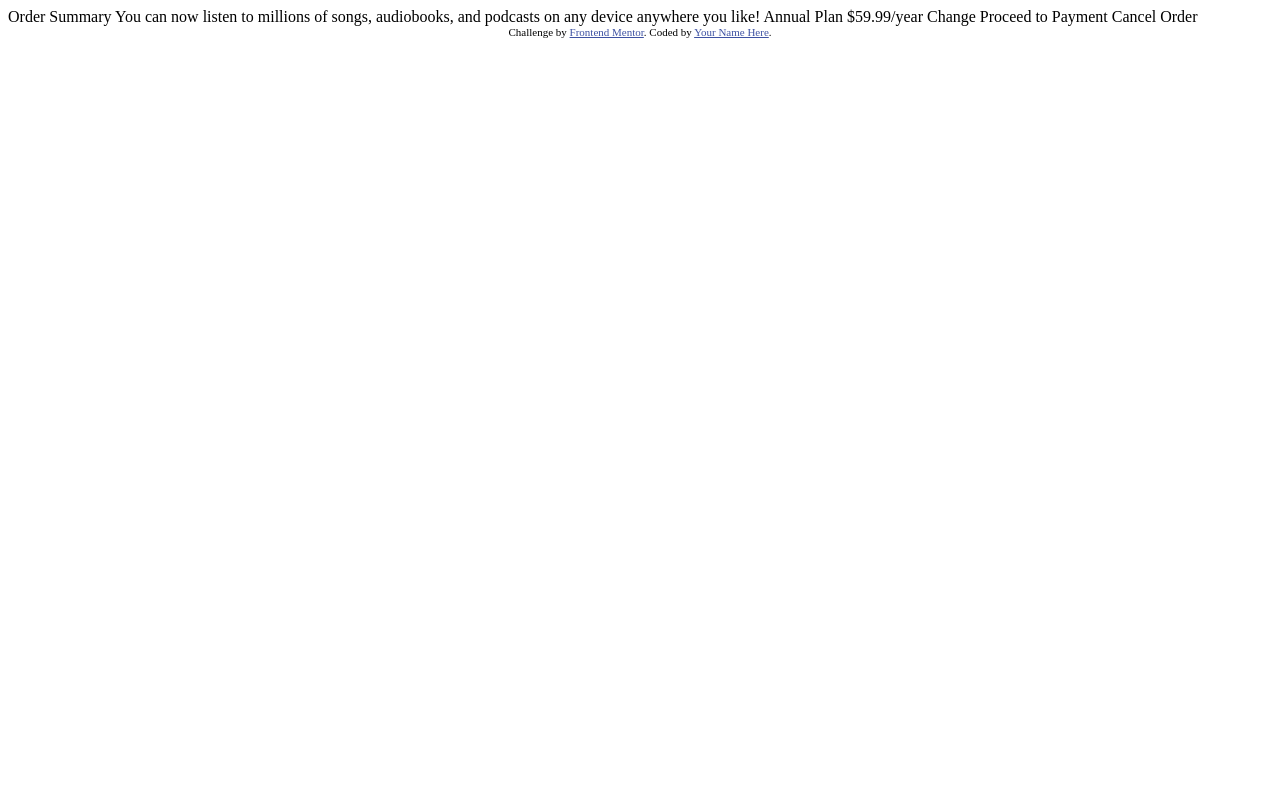
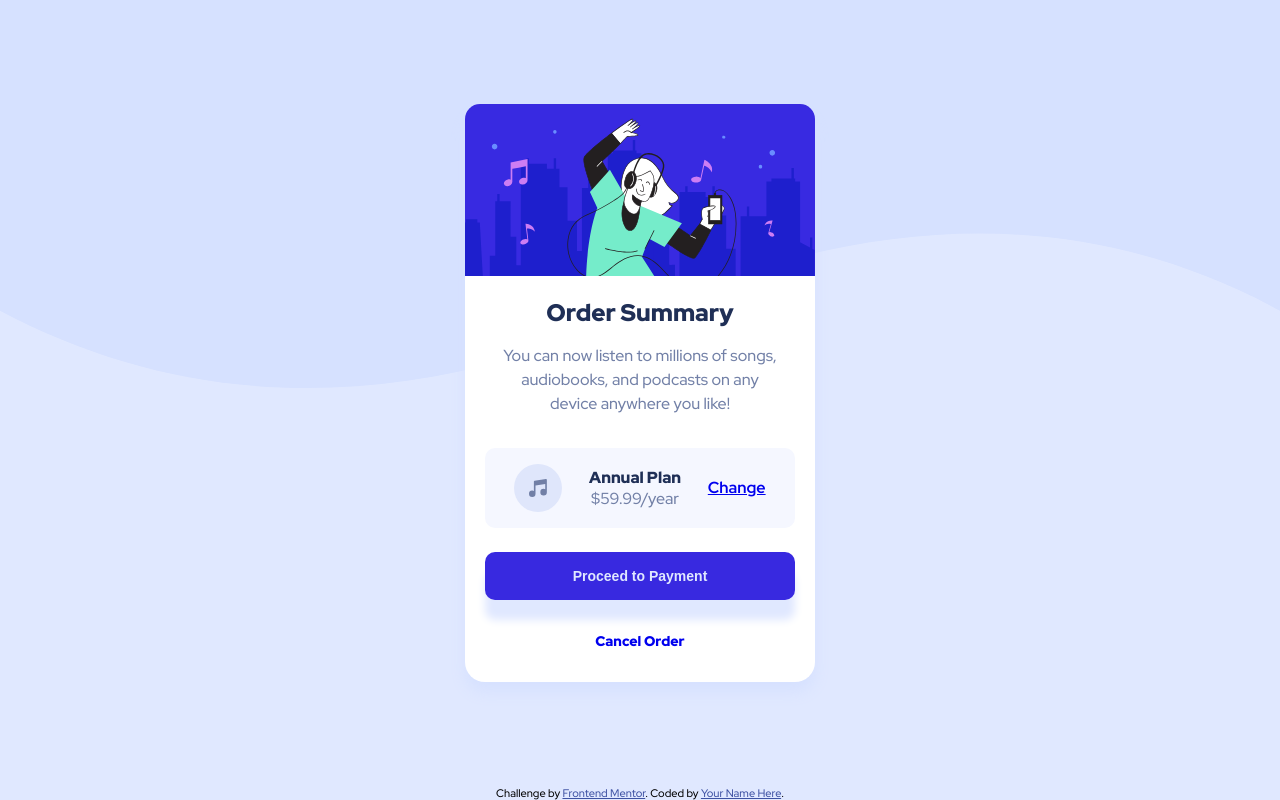
Before and after one commit to YanBaetas/order-summary-component, a plain HTML site: page index.html in a window 1280 px wide. Drawn offline with Linux system fonts and the light colour scheme.

Commit message:
Styles added

```diff
--- a/index.html
+++ b/index.html
@@ -1,37 +1,65 @@
 <!DOCTYPE html>
 <html lang="en">
   <head>
-  <meta charset="UTF-8">
-  <meta name="viewport" content="width=device-width, initial-scale=1.0"> <!-- displays site properly based on user's device -->
+    <meta charset="UTF-8" />
+    <meta name="viewport" content="width=device-width, initial-scale=1.0" />
+    <!-- displays site properly based on user's device -->
+    <link rel="preconnect" href="https://fonts.googleapis.com" />
+    <link rel="preconnect" href="https://fonts.gstatic.com" crossorigin />
+    <link
+      href="https://fonts.googleapis.com/css2?family=Red+Hat+Display:wght@500;700;900&display=swap"
+      rel="stylesheet"
+    />
+    <link rel="stylesheet" href="./styles.css" />
 
-  <link rel="icon" type="image/png" sizes="32x32" href="./images/favicon-32x32.png">
+    <link
+      rel="icon"
+      type="image/png"
+      sizes="32x32"
+      href="./images/favicon-32x32.png"
+    />
 
     <title>Frontend Mentor | Order summary card</title>
-
-  <!-- Feel free to remove these styles or customise in your own stylesheet 👍 -->
-  <style>
-    .attribution { font-size: 11px; text-align: center; }
-    .attribution a { color: hsl(228, 45%, 44%); }
-  </style>
   </head>
   <body>
+    <main>
+      <div class="card">
+        <div class="hero-banner">
+          <img src="./images/illustration-hero.svg" alt="" />
+        </div>
 
-  Order Summary
+        <section class="order-summary">
+          <h1>Order Summary</h1>
 
-  You can now listen to millions of songs, audiobooks, and podcasts on any
-  device anywhere you like!
+          <div class="description-text">
+            <p>
+              You can now listen to millions of songs, audiobooks, and podcasts
+              on any device anywhere you like!
+            </p>
+          </div>
 
-  Annual Plan
-  $59.99/year
+          <div class="items">
+            <img src="./images/icon-music.svg" alt="Icon Music" />
+            <div class="details">
+              <span class="plan">Annual Plan</span>
+              <span class="price">$59.99/year</span>
+            </div>
+            <a href="#">Change</a>
+          </div>
 
-  Change
-
-  Proceed to Payment
-  Cancel Order
+          <div class="buttons">
+            <button class="primary-button">Proceed to Payment</button>
+            <a class="cancel-button" href="#">Cancel Order</a>
+          </div>
+        </section>
+      </div>
 
       <div class="attribution">
-    Challenge by <a href="https://www.frontendmentor.io?ref=challenge" target="_blank">Frontend Mentor</a>.
-    Coded by <a href="#">Your Name Here</a>.
+        Challenge by
+        <a href="https://www.frontendmentor.io?ref=challenge" target="_blank"
+          >Frontend Mentor</a
+        >. Coded by <a href="#">Your Name Here</a>.
       </div>
+    </main>
   </body>
 </html>
--- a/style.css
+++ /dev/null
@@ -1,5 +0,0 @@
-* {
-  padding: 0;
-  margin: 0;
-  box-sizing: border-box;
-}
--- /dev/null
+++ b/styles.css
@@ -0,0 +1,178 @@
+* {
+  padding: 0;
+  margin: 0;
+  box-sizing: border-box;
+}
+
+:root {
+  --pale-blue: hsl(225, 100%, 94%);
+  --dark-pale-blue: hsl(224, 100%, 92%);
+  --bright-blue: hsl(245, 75%, 52%);
+  --very-pale-blue: hsl(225, 100%, 98%);
+  --desaturated-blue: hsl(224, 23%, 55%);
+  --dark-blue: hsl(223, 47%, 23%);
+}
+
+body {
+  font-family: "Red Hat Display";
+}
+
+main {
+  background: var(--pale-blue) url("./images/pattern-background-desktop.svg")
+    no-repeat;
+  background-size: contain;
+  display: flex;
+  flex-direction: column;
+  width: 100vw;
+  height: 100vh;
+}
+
+/* Style for Attribution */
+.attribution {
+  font-size: 11px;
+  text-align: center;
+}
+.attribution a {
+  color: hsl(228, 45%, 44%);
+}
+
+/* CARD */
+.card {
+  margin: auto;
+  background: white;
+  text-align: center;
+  width: 90vw;
+  height: auto;
+  max-width: 350px;
+  max-height: 600px;
+  border-radius: 20px;
+  box-shadow: 0 10px 15px var(--dark-pale-blue);
+}
+
+/* HERO BANNER */
+.hero-banner {
+  overflow: hidden;
+  border-radius: 15px 15px 0 0;
+}
+
+.hero-banner img {
+  width: 100%;
+}
+
+/* ORDER SUMMARY */
+.order-summary {
+  padding: 0 1.25rem 1rem 1.25rem;
+}
+
+.order-summary h1 {
+  margin-top: 1rem;
+  color: var(--dark-blue);
+  font-weight: 900;
+}
+
+.description-text {
+  padding: 1rem;
+  color: var(--desaturated-blue);
+  line-height: 1.5rem;
+}
+
+/* ITEMS */
+.items {
+  display: flex;
+  align-items: center;
+  justify-content: space-around;
+  background: var(--very-pale-blue);
+  padding: 1rem;
+  margin-top: 1rem;
+  border-radius: 10px;
+}
+
+.items a {
+  font-weight: 700;
+  transition: 0.1s ease-in-out;
+}
+
+.items a:visited {
+  color: var(--bright-blue);
+}
+
+.items a:hover {
+  text-decoration: none;
+  opacity: 0.7;
+}
+
+.details {
+  display: flex;
+  flex-direction: column;
+}
+
+.details .plan {
+  font-weight: 900;
+  color: var(--dark-blue);
+}
+
+.details .price {
+  color: var(--desaturated-blue);
+}
+
+/* BUTTONS */
+.buttons {
+  display: flex;
+  flex-direction: column;
+  justify-content: center;
+  align-items: center;
+  margin-top: 1.5rem;
+}
+
+.buttons button,
+.buttons a {
+  font-size: 0.875rem;
+  width: 100%;
+  padding: 1rem;
+  border: none;
+  border-radius: 10px;
+  cursor: pointer;
+}
+
+.buttons .primary-button {
+  font-weight: 700;
+  color: var(--pale-blue);
+  background: var(--bright-blue);
+  box-shadow: 0 20px 8px var(--pale-blue);
+  transition: 0.2s ease-in-out;
+}
+
+.buttons .primary-button:hover {
+  opacity: 0.8;
+}
+
+.buttons .cancel-button {
+  font-weight: 900;
+  text-align: center;
+  margin-top: 1rem;
+  text-decoration: none;
+  transition: 0.2s ease-in-out;
+}
+
+.buttons .cancel-button:visited {
+  color: var(--desaturated-blue);
+}
+
+.buttons .cancel-button:hover {
+  font-weight: 900;
+  color: var(--dark-blue);
+}
+
+@media only screen and (max-width: 375px) {
+  html {
+    font-size: 85%;
+  }
+  main {
+    background: var(--pale-blue) url("./images/pattern-background-mobile.svg")
+      no-repeat;
+    background-size: contain;
+  }
+  .card {
+    min-height: 500px;
+  }
+}
```
Lines whose indentation alone changed are shown as unchanged.
